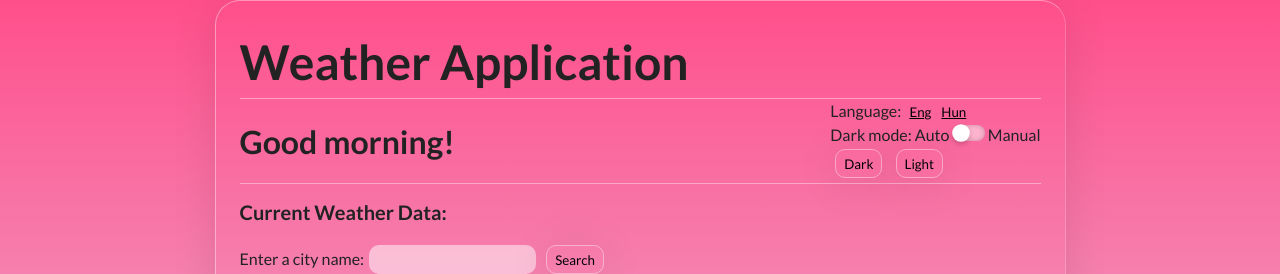
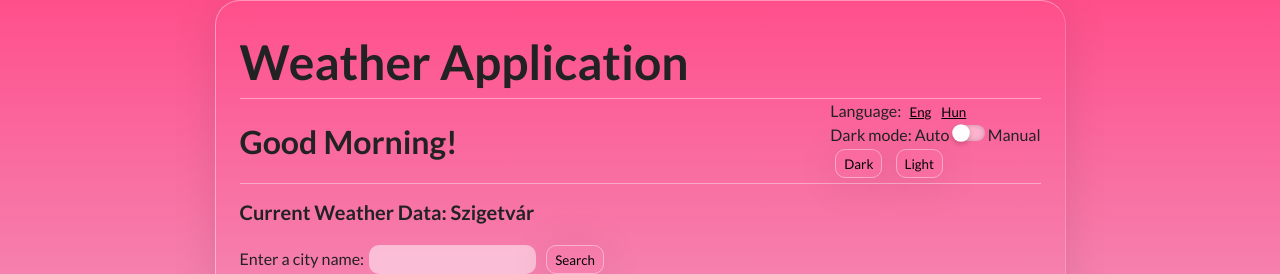
Before and after one commit to VWRoli/ts-weather-app, a React (Create React App) app: page / in a window 1280 px wide. Shown: the top 274 px of the page. Built offline with nearby package versions, Linux system fonts and the light colour scheme; no server answers; grey boxes are pictures that could not be loaded.

Commit message:
Time based welcome message

```diff
--- a/src/App.tsx
+++ b/src/App.tsx
@@ -8,7 +8,7 @@ import WeatherData from './components/WeatherData';
 const API_ROOT = 'https://api.openweathermap.org/data/2.5';
 
 function App(): JSX.Element {
-  const [location, setLocation] = useState('');
+  const [location, setLocation] = useState('szigetvár');
   console.log(location);
 
   const {
--- /dev/null
+++ b/src/components/Greeting.tsx
@@ -0,0 +1,12 @@
+import React from 'react';
+
+const Greeting = (): JSX.Element => {
+  const hour = new Date().getHours();
+
+  if (hour > 7 && hour < 12) return <h2>Good Morning!</h2>;
+  if (hour > 12 && hour < 18) return <h2>Good Afternoon!</h2>;
+
+  return <h2>Good Evening!</h2>;
+};
+
+export default Greeting;
--- a/src/components/Navbar.tsx
+++ b/src/components/Navbar.tsx
@@ -1,9 +1,10 @@
 import React from 'react';
+import Greeting from './Greeting';
 
 const Navbar = (): JSX.Element => {
   return (
     <nav>
-      <h2>Good morning!</h2>
+      <Greeting />
       <div className="controls">
         <div>
           Language: <button className="link-btn">Eng</button>
```
